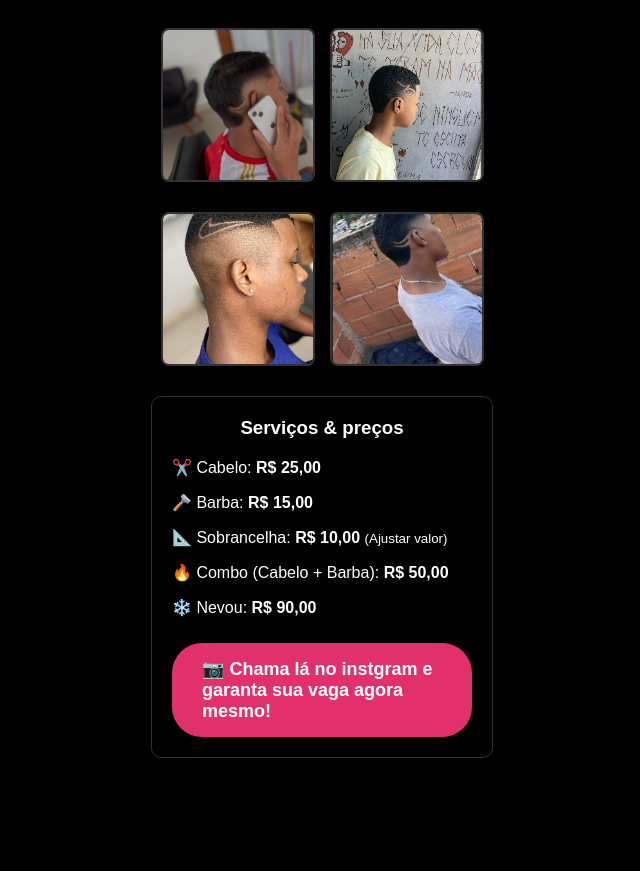
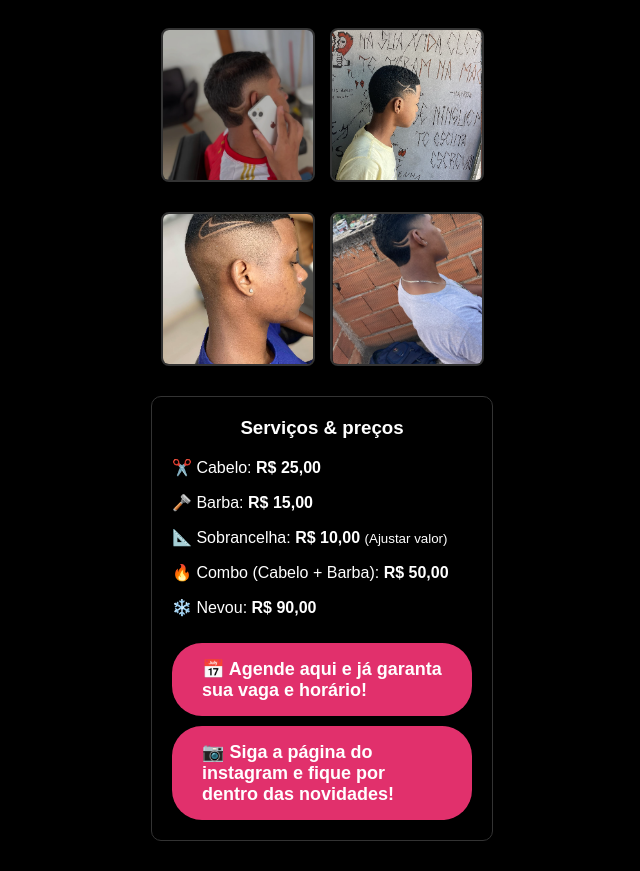
Before and after one commit to LuizHenriknvt/meu-primeiro-site, a plain HTML site: page index.html in a window 1280 px wide. Shown: the part 102-973 px from the top of the page, without its empty margins (318-958 px from the left). Before the commit the page ends 890 px from the top, so only its background shows below. Drawn offline with Linux system fonts and the light colour scheme.

Commit message:
Implementação do sistema de Agendamento

```diff
--- a/index.html
+++ b/index.html
@@ -55,8 +55,10 @@
         <p>🔥 Combo (Cabelo + Barba): <strong>R$ 50,00</strong></p>
         <p>❄️ Nevou: <strong>R$ 90,00</strong></p>
 
+        <a href="https://chat.inbarberapp.com/?id=706e01b4-8eb1-4d76-81d2-b2dc73fff278&utm_source=ig&utm_medium=social&utm_content=link_in_bio&fbclid=PAZXh0bgNhZW0CMTEAc3J0YwZhcHBfaWQPOTM2NjE5NzQzMzkyNDU5AAGnkN7ZcF0SEvLWdJ8OInevTbm_b9m6XdNztPUmqcwIH-tgdlAouipZVSjDhsE_aem_KIzPikpLct3Jf7c2ERuSWA" target="_blank" style="display: inline-block; background-color: #E1306C; color: white; padding: 15px 30px; font-weight: bold; text-decoration: none; border-radius: 30px; font-size: 18px; margin-top: 10px;">📅 Agende aqui e já garanta sua vaga e horário!</a>
+
         <a href="https://www.instagram.com/plduucortee/" target="_blank" style="display: inline-block; background-color: #E1306C; color: white; padding: 15px 30px; font-weight: bold; text-decoration: none; border-radius: 30px; font-size: 18px; margin-top: 10px;">
-            📷 Chama lá no instgram e garanta sua vaga agora mesmo!
+            📷 Siga a página do instagram e fique por dentro das novidades!
         </a>
     </div>
 </body>
```
